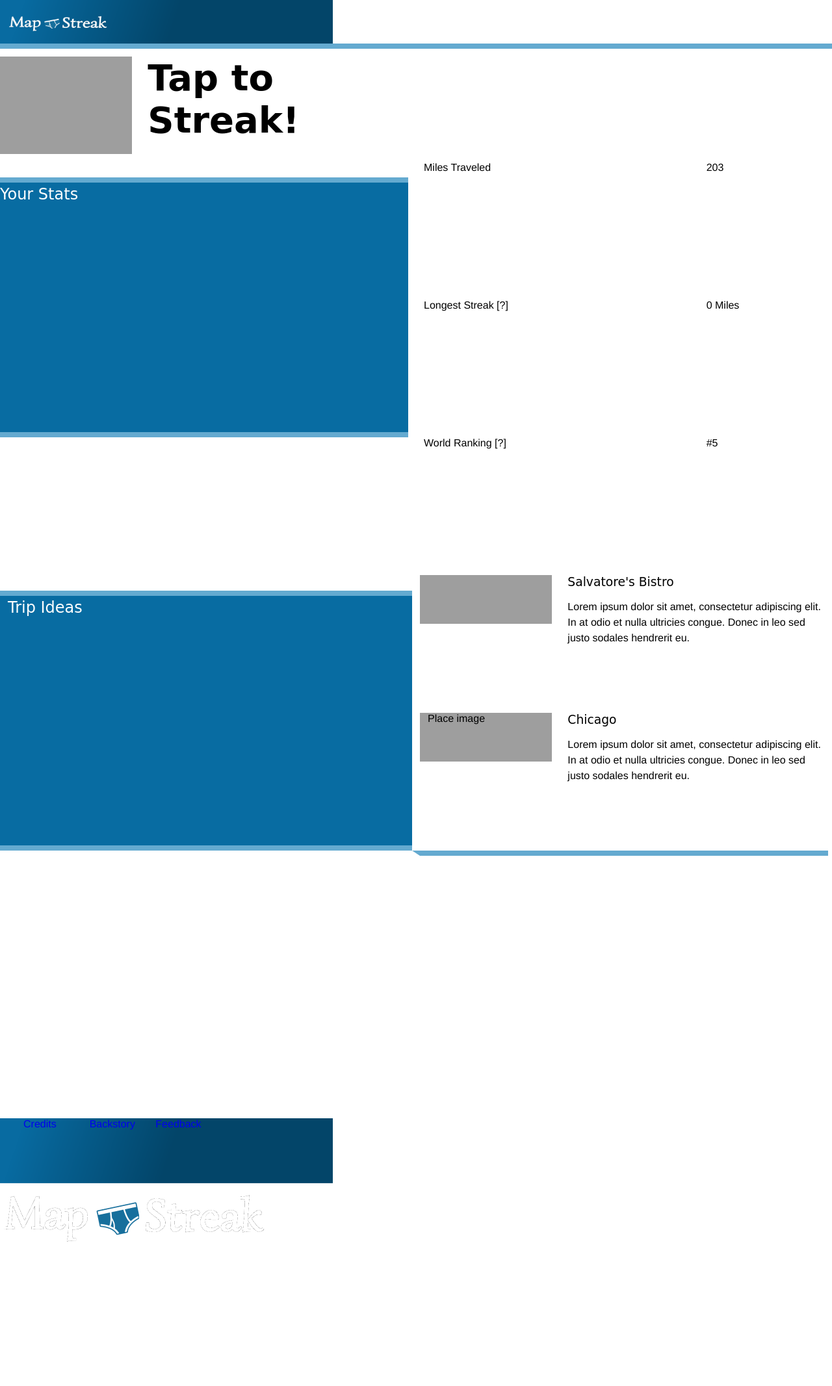
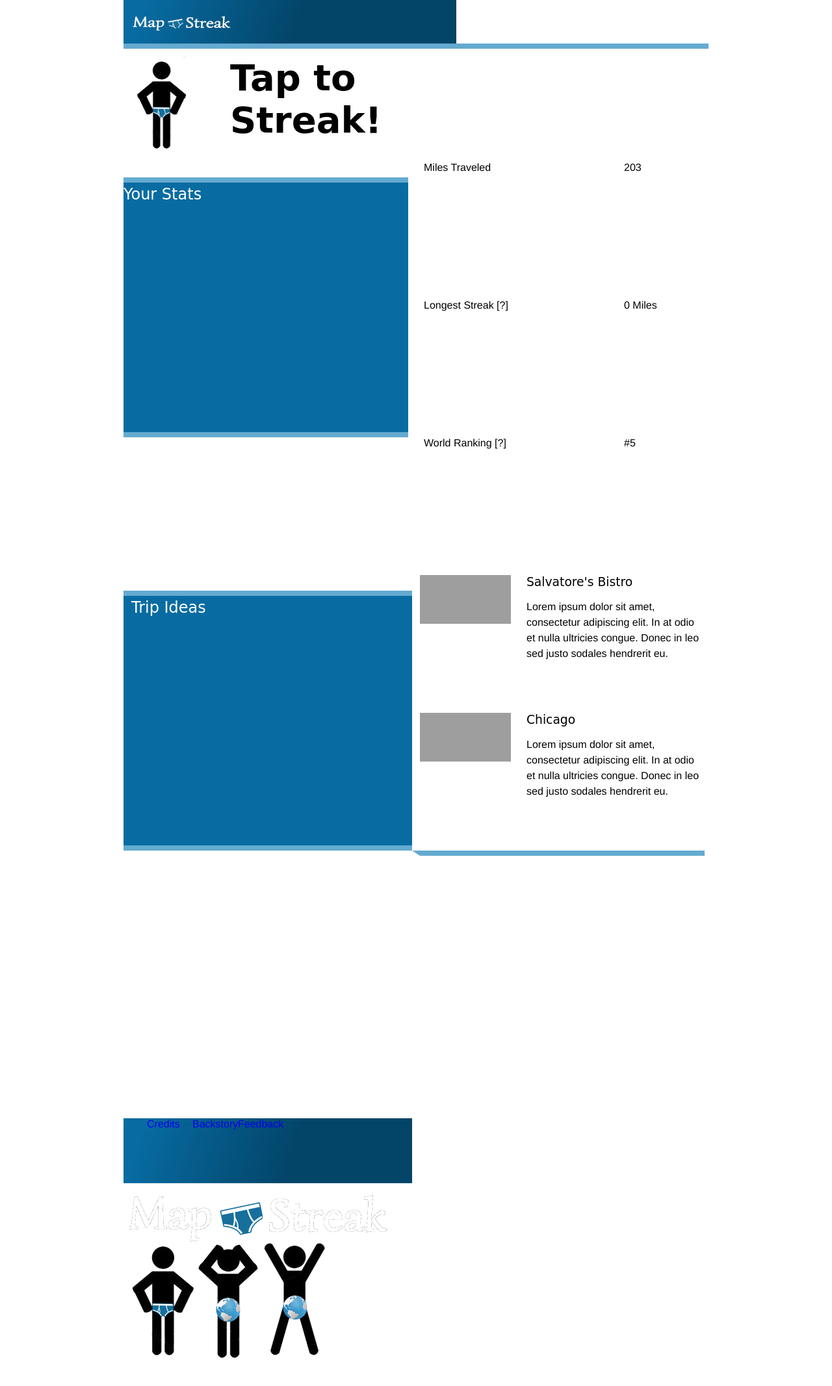
Before and after one commit to codyromano/Map-Streak, a PHP site: page / in a window 1280 px wide. Shown: the whole page at 65% size. Run offline with PHP 8.4, Linux system fonts and the light colour scheme; some libraries are stand-ins or nearby versions; some web fonts are replaced; grey boxes are pictures that could not be loaded.

Commit message:
Finish stick man graphics.

```diff
--- a/css/main.css
+++ b/css/main.css
@@ -21,7 +21,10 @@
 */
 .page {
      margin: 0 auto;
-     max-width: 100%;
+     /* max-width: 100%; */
+
+     /* Temporary, until I can make layout for desktop. */
+     max-width:900px;
      overflow:hidden;
      position:relative;
 }
@@ -281,7 +284,7 @@
 
 #logo{
     display:block;
-    height:100%;
+    height:23px;
     width:auto;
     /* Temporary */
     position:relative;
@@ -295,11 +298,20 @@
     height:150px;
 }
 
+
 #stick-man{
-    /* Temporary */
-    background:url(http://austinkleon.com/wp-content/uploads/2008/02/stick_figure.gif) no-repeat;
-    background-size:200% auto;
-    background-position:50% 0%;
+    width:85px;
+    background-size:409px 307px;
+}
+
+.stick-waiting{
+    background-position:-2px -150px;
+}
+.stick-streaking-1{
+    background-position:-87px -150px;
+}
+.stick-streaking-2{
+    background-position:-165px -150px;
 }
 
 #stick-man-dialogue{
--- a/index.php
+++ b/index.php
@@ -8,10 +8,34 @@
     <meta name="viewport" content="width=device-width, initial-scale=1.0">
 
     <!-- Custom fonts -->
-    <link href='http://fonts.googleapis.com/css?family=Simonetta:400' rel='stylesheet' type='text/css'>
+    <link href="http://fonts.googleapis.com/css?family=Simonetta:400" rel="stylesheet" type="text/css">
 
     <!-- Simple responsive grid -->
     <link rel="stylesheet" href="css/main.css" type="text/css">
+
+    <!-- jQuery without all the blubber -->
+    <script src="http://zeptojs.com/zepto.min.js" type="text/javascript"></script>
+
+    <script>
+    Zepto(function($){
+
+        var $ = function(el){
+            return document.getElementById(el);
+        }
+
+        var StickMan = (function(){
+            var stickManEl = $("stick-man"); // DOM element
+
+            function start(){
+
+            }
+            function stop(){
+
+            }
+        })();
+
+    });
+    </script>
 
 </head>
 <body>
@@ -25,7 +49,9 @@
     </header>
 
     <section class="row" id="streak-actions">
-        <div class="span_2 col" id="stick-man"></div>
+        <div class="span_2 col">
+            <div class="stick-waiting sprite" id="stick-man"></div>
+        </div>
         <div class="span_4 col" id="stick-man-dialogue">
             Tap to Streak!
         </div>
@@ -69,7 +95,7 @@
         </div>
 
         <div class="row">
-            <div class="span_2 col icon icon2"> Place image </div>
+            <div class="span_2 col icon icon2"></div>
             <div class="span_4 col">
                 <h3> Chicago </h3>
                 <p> Lorem ipsum dolor sit amet, consectetur adipiscing elit. In at odio et nulla ultricies congue.
```
Also changed, not shown: images/sprite.png, 1 other file.
